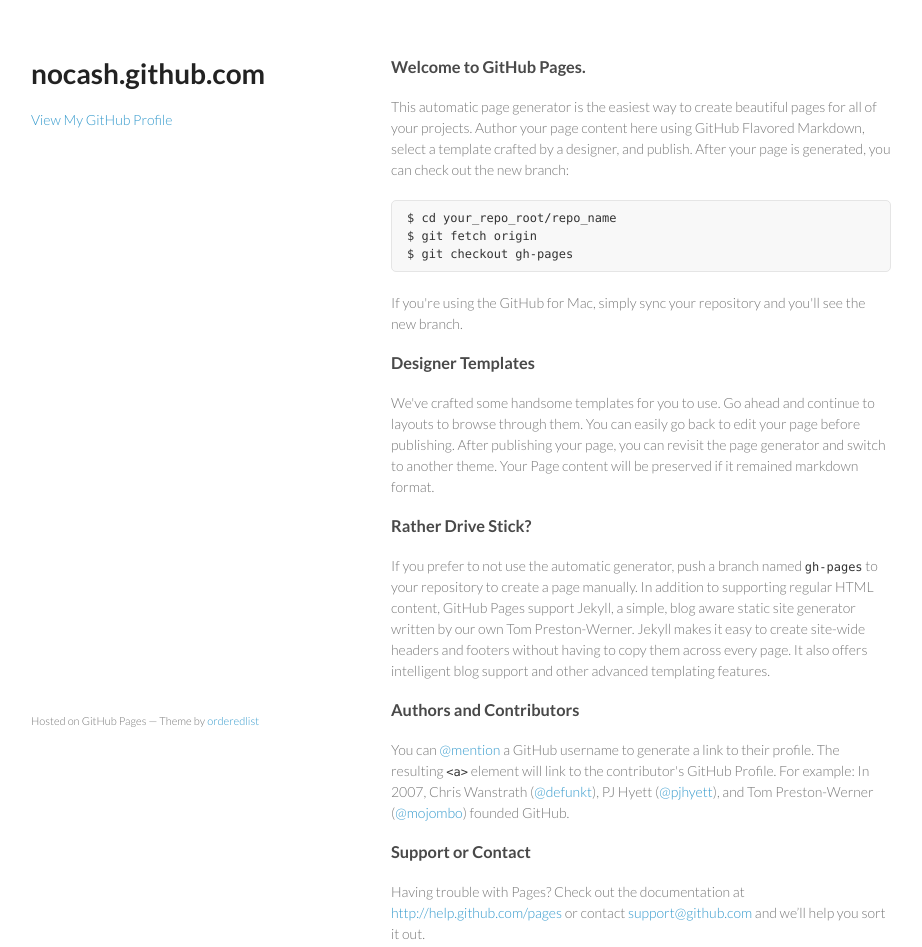
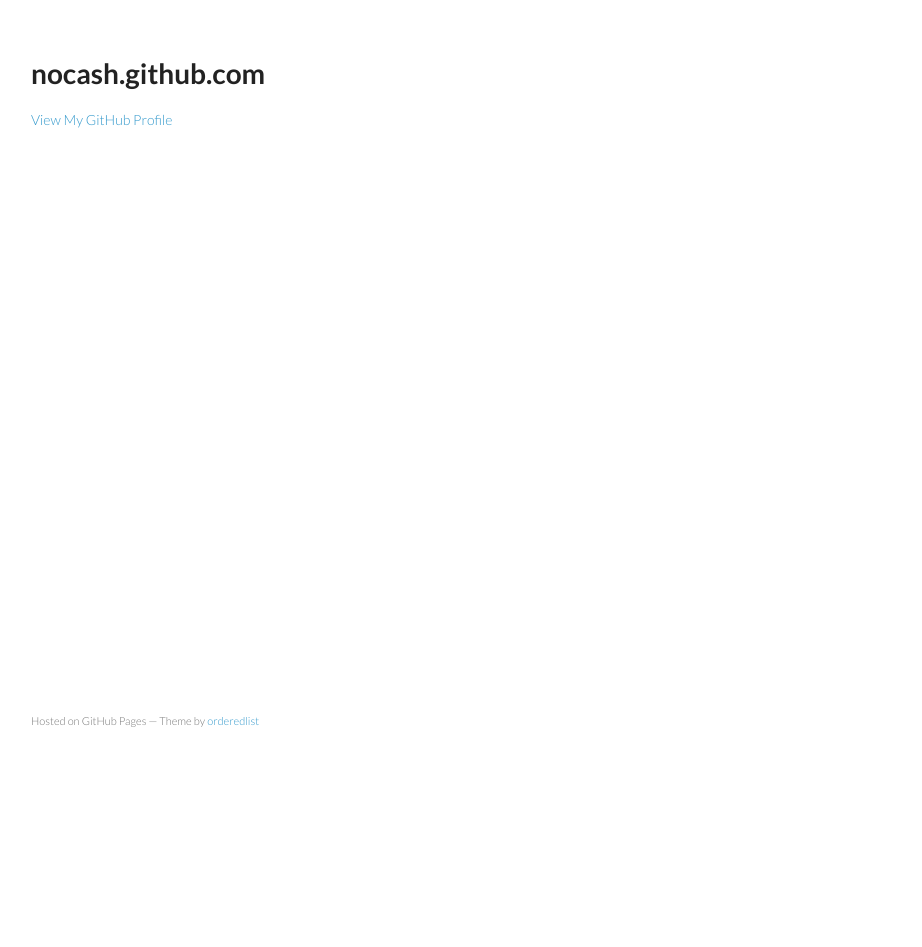
Before and after one commit to nocash/nocash.github.com, a plain HTML site: page index.html in a window 1280 px wide. Shown: the whole page, without its empty margins (179-1101 px from the left). After the commit the page ends 800 px from the top, so only its background shows below. Drawn offline with Linux system fonts and the light colour scheme.

Commit message:
remove content from index

```diff
--- a/index.html
+++ b/index.html
@@ -23,32 +23,7 @@
 
       </header>
       <section>
-        <h3>Welcome to GitHub Pages.</h3>
 
-<p>This automatic page generator is the easiest way to create beautiful pages for all of your projects. Author your page content here using GitHub Flavored Markdown, select a template crafted by a designer, and publish. After your page is generated, you can check out the new branch:</p>
-
-<pre><code>$ cd your_repo_root/repo_name
-$ git fetch origin
-$ git checkout gh-pages
-</code></pre>
-
-<p>If you're using the GitHub for Mac, simply sync your repository and you'll see the new branch.</p>
-
-<h3>Designer Templates</h3>
-
-<p>We've crafted some handsome templates for you to use. Go ahead and continue to layouts to browse through them. You can easily go back to edit your page before publishing. After publishing your page, you can revisit the page generator and switch to another theme. Your Page content will be preserved if it remained markdown format.</p>
-
-<h3>Rather Drive Stick?</h3>
-
-<p>If you prefer to not use the automatic generator, push a branch named <code>gh-pages</code> to your repository to create a page manually. In addition to supporting regular HTML content, GitHub Pages support Jekyll, a simple, blog aware static site generator written by our own Tom Preston-Werner. Jekyll makes it easy to create site-wide headers and footers without having to copy them across every page. It also offers intelligent blog support and other advanced templating features.</p>
-
-<h3>Authors and Contributors</h3>
-
-<p>You can <a href="https://github.com/blog/821" class="user-mention">@mention</a> a GitHub username to generate a link to their profile. The resulting <code>&lt;a&gt;</code> element will link to the contributor's GitHub Profile. For example: In 2007, Chris Wanstrath (<a href="https://github.com/defunkt" class="user-mention">@defunkt</a>), PJ Hyett (<a href="https://github.com/pjhyett" class="user-mention">@pjhyett</a>), and Tom Preston-Werner (<a href="https://github.com/mojombo" class="user-mention">@mojombo</a>) founded GitHub.</p>
-
-<h3>Support or Contact</h3>
-
-<p>Having trouble with Pages? Check out the documentation at <a href="http://help.github.com/pages">http://help.github.com/pages</a> or contact <a href="mailto:support@github.com">support@github.com</a> and we’ll help you sort it out.</p>
       </section>
       <footer>
         <p><small>Hosted on GitHub Pages &mdash; Theme by <a href="https://github.com/orderedlist">orderedlist</a></small></p>
```
